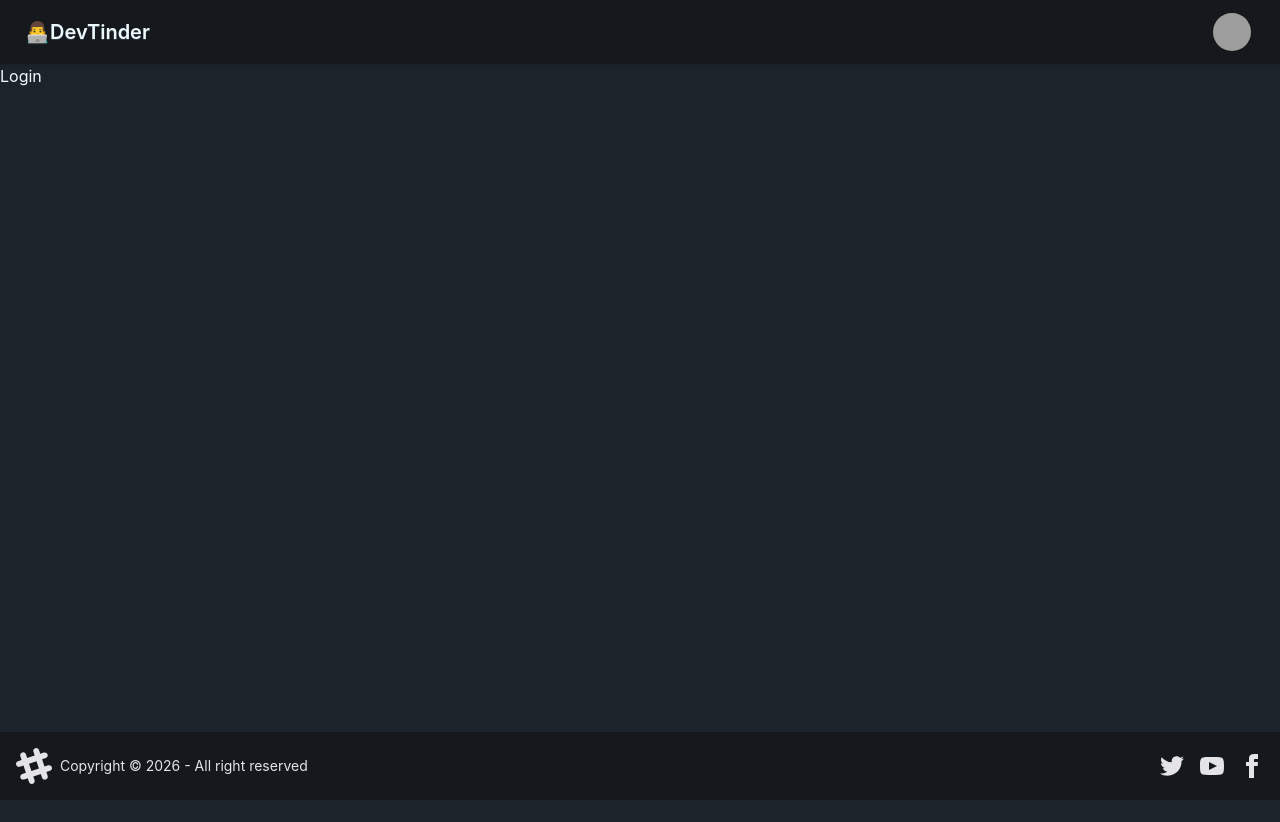
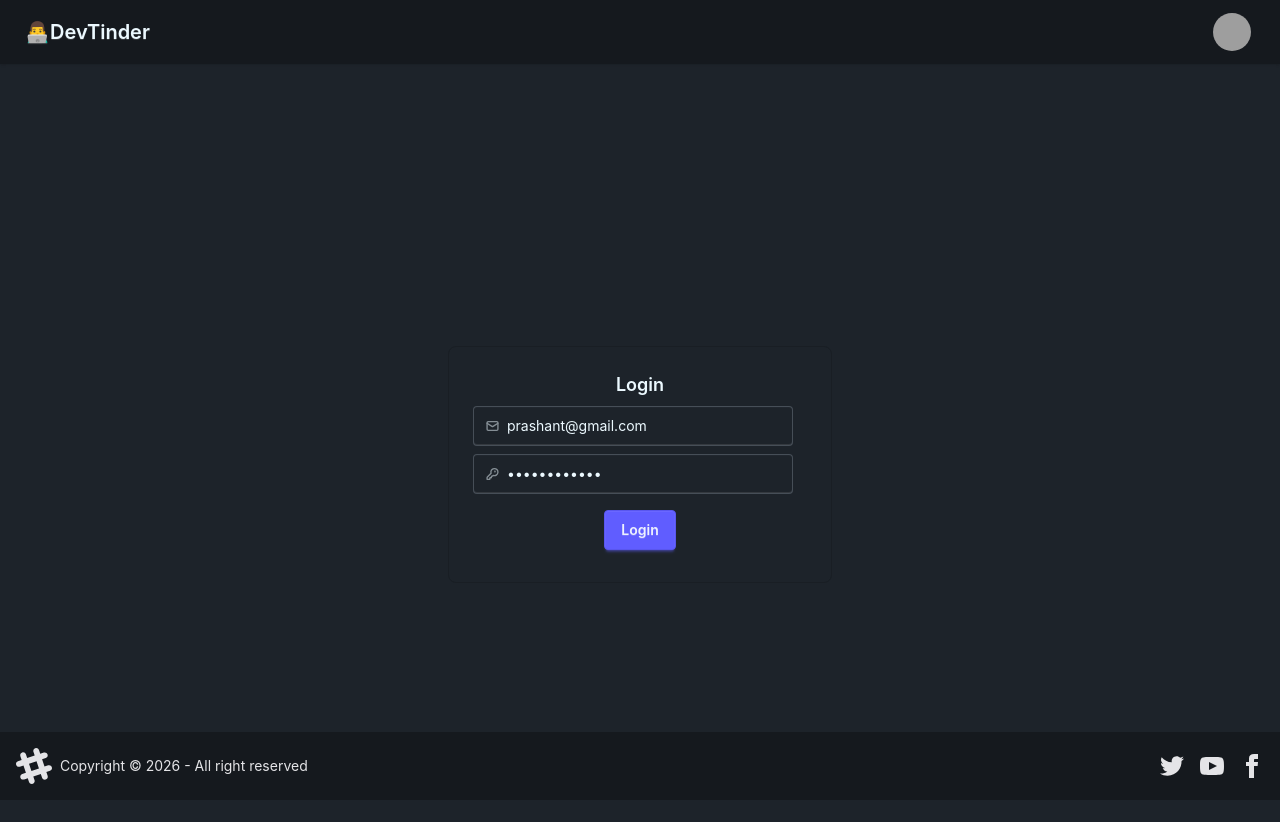
Before and after one commit to prashant-kr-dev/devtinder-UI, a React (Vite) app: page /login in a window 1280 px wide. Shown: the top 822 px of the page. Before the commit the page ends 800 px from the top, so only its background shows below. Built offline with nearby package versions, Linux system fonts and the light colour scheme; grey boxes are pictures that could not be loaded.

Commit message:
Login page added and axios added

```diff
--- a/package.json
+++ b/package.json
@@ -11,6 +11,7 @@
   },
   "dependencies": {
     "@tailwindcss/vite": "^4.3.3",
+    "axios": "^1.19.0",
     "react": "^19.2.8",
     "react-dom": "^19.2.8",
     "react-router-dom": "^7.18.2",
--- a/src/Login.jsx
+++ b/src/Login.jsx
@@ -1,9 +1,81 @@
 import React from 'react'
+import { useState } from 'react';
+import axios from 'axios';
 
 const Login = () => {
-  return (
-    <div>Login</div>
-  )
+    const [emailId, setEmailId] = useState("prashant@gmail.com");
+    const [password, setPassword] = useState("Prashant@432");
+
+    const handleLogin = async () => {
+        try {
+            const res = await axios.post("http://localhost:3000/login", {
+                emailId, password
+            }, {
+                withCredentials: true
+            });
+        } catch (err) {
+            console.error("login Error: " + err);
+        }
+    }
+    return (
+        <div className="flex h-screen items-center justify-center">
+            <div className="card card-border bg-base-100 w-96">
+                <div className="card-body">
+                    <h2 className="card-title justify-center">Login</h2>
+                    <label className="input validator">
+                        <svg className="h-[1em] opacity-50" xmlns="http://www.w3.org/2000/svg" viewBox="0 0 24 24">
+                            <g
+                                strokeLinejoin="round"
+                                strokeLinecap="round"
+                                strokeWidth="2.5"
+                                fill="none"
+                                stroke="currentColor"
+                            >
+                                <rect width="20" height="16" x="2" y="4" rx="2"></rect>
+                                <path d="m22 7-8.97 5.7a1.94 1.94 0 0 1-2.06 0L2 7"></path>
+                            </g>
+                        </svg>
+                        <input type="email" value={emailId} placeholder="mail@site.com" required
+                            onChange={(e) => setEmailId(e.target.value)} />
+                    </label>
+                    <label className="input validator">
+                        <svg className="h-[1em] opacity-50" xmlns="http://www.w3.org/2000/svg" viewBox="0 0 24 24">
+                            <g
+                                strokeLinejoin="round"
+                                strokeLinecap="round"
+                                strokeWidth="2.5"
+                                fill="none"
+                                stroke="currentColor"
+                            >
+                                <path
+                                    d="M2.586 17.414A2 2 0 0 0 2 18.828V21a1 1 0 0 0 1 1h3a1 1 0 0 0 1-1v-1a1 1 0 0 1 1-1h1a1 1 0 0 0 1-1v-1a1 1 0 0 1 1-1h.172a2 2 0 0 0 1.414-.586l.814-.814a6.5 6.5 0 1 0-4-4z"
+                                ></path>
+                                <circle cx="16.5" cy="7.5" r=".5" fill="currentColor"></circle>
+                            </g>
+                        </svg>
+                        <input
+                            type="password"
+                            value={password}
+                            onChange={(e) => setPassword(e.target.value)}
+                            required
+                            placeholder="Password"
+                            minLength="5"
+                            pattern="(?=.*\d)(?=.*[a-z])(?=.*[A-Z]).{8,}"
+                            title="Must be more than 8 characters, including number, lowercase letter, uppercase letter"
+                        />
+                    </label>
+                    <p className="validator-hint hidden">
+                        Must be more than 8 characters, including
+                        <br />At least one number <br />At least one lowercase letter <br />At least one uppercase letter
+                    </p>
+                    <div className="validator-hint hidden">Enter valid email address</div>
+                    <div className="card-actions justify-center my-2">
+                        <button className="btn btn-primary" onClick={handleLogin}>Login</button>
+                    </div>
+                </div>
+            </div>
+        </div>
+    )
 }
 
 export default Login
```
Also changed, not shown: 1 other file (tests, documents, lock files or other folders).
